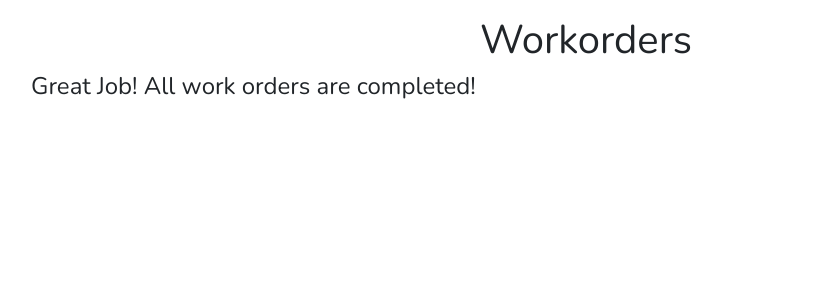
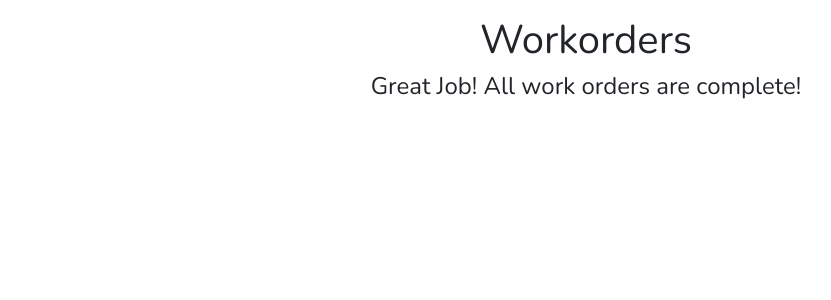
Before and after one commit to brian101co/clearwatermanager, a Django app: page /workorders/ in a window 1280 px wide. Shown: the part 56-356 px from the top of the page, without its empty margins (54-885 px from the left). Run offline with Django 3.2, Linux system fonts and the light colour scheme; the visitor is signed in with stand-in values (Sample User, id 1); data that the repository does not hold is empty; some libraries are stand-ins or nearby versions.

```diff
--- a/templates/workorders/list_workorders.html
+++ b/templates/workorders/list_workorders.html
@@ -14,7 +14,7 @@
                 </div>
             </div>
             {% empty %}
-            <h4>Great Job! All work orders are completed!</h4>
+            <h4 class="text-center">Great Job! All work orders are complete!</h4>
             {% endfor %}
         </div>
     </div>
```
Also changed, not shown: sites/migrations/0002_create_initial_sites.py (added).
